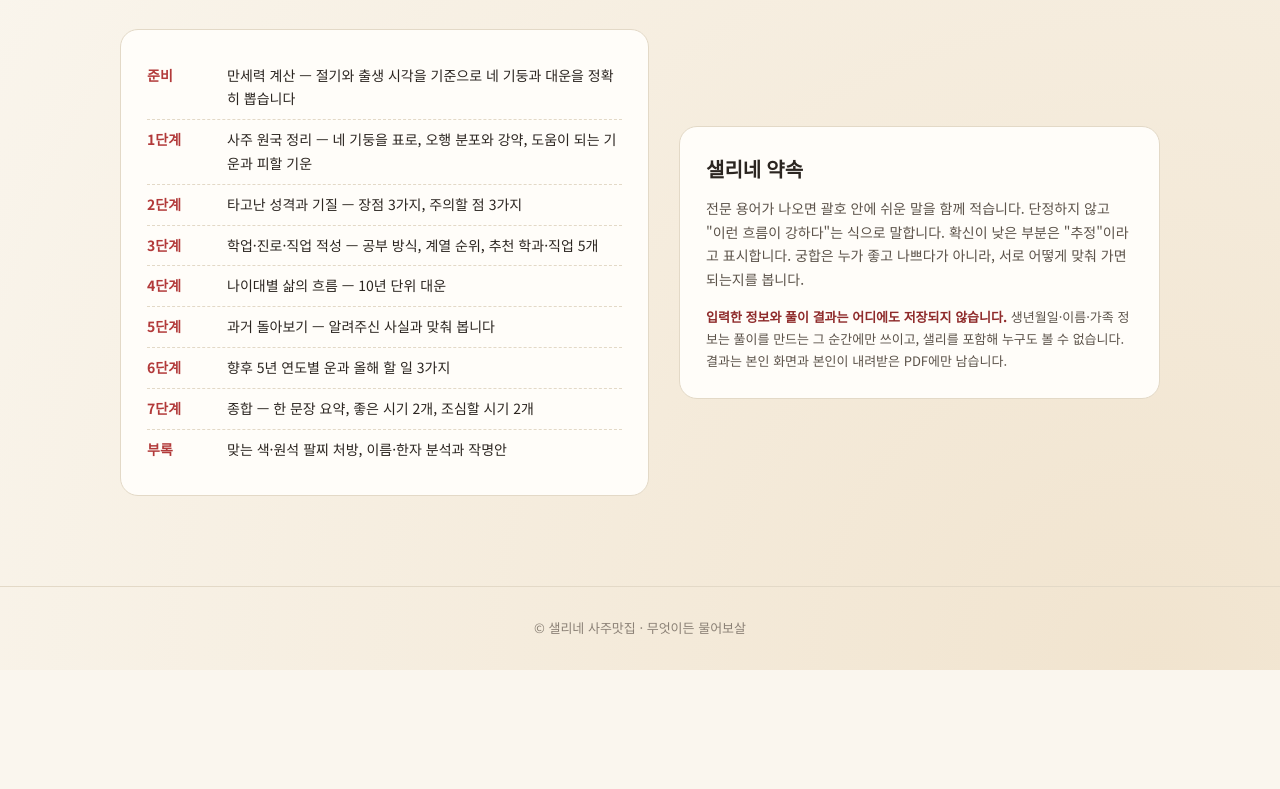
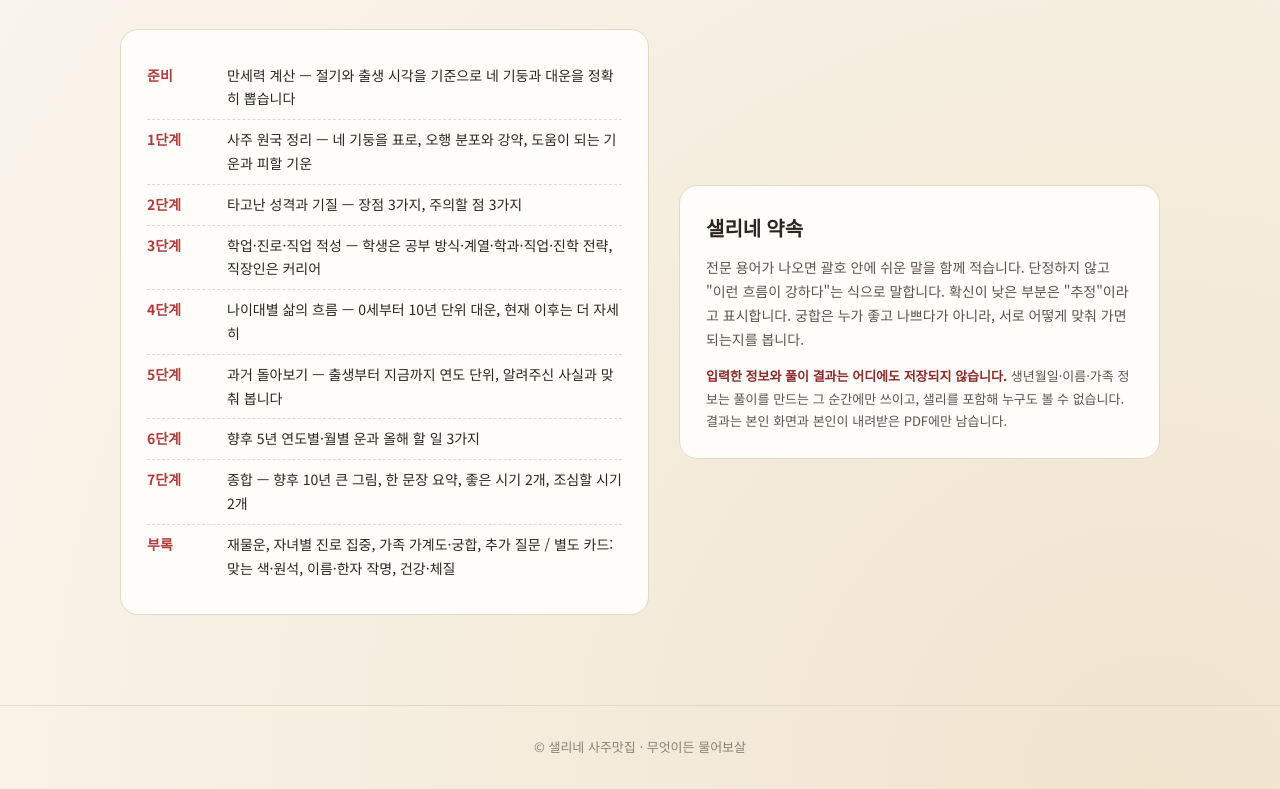
Before and after one commit to sallyyang7897/sally-saju, a plain HTML site: page index.html in a window 1280 px wide. Shown: the part 2707-3496 px from the top of the page. Before the commit the page ends 3377 px from the top, so only its background shows below. Drawn offline with Linux system fonts and the light colour scheme; a web font is replaced by a local one.

Commit message:
풀이 방식 설명 갱신 (7단계 + 부록)
Co-Authored-By: Claude Fable 5.1 <noreply@anthropic.com>
Claude-Session: https://claude.ai/code/session_0147SaHjwAgk7CkEbfs93DSQ

```diff
--- a/index.html
+++ b/index.html
@@ -213,12 +213,12 @@
         <li><b>준비</b>만세력 계산 — 절기와 출생 시각을 기준으로 네 기둥과 대운을 정확히 뽑습니다</li>
         <li><b>1단계</b>사주 원국 정리 — 네 기둥을 표로, 오행 분포와 강약, 도움이 되는 기운과 피할 기운</li>
         <li><b>2단계</b>타고난 성격과 기질 — 장점 3가지, 주의할 점 3가지</li>
-        <li><b>3단계</b>학업·진로·직업 적성 — 공부 방식, 계열 순위, 추천 학과·직업 5개</li>
-        <li><b>4단계</b>나이대별 삶의 흐름 — 10년 단위 대운</li>
-        <li><b>5단계</b>과거 돌아보기 — 알려주신 사실과 맞춰 봅니다</li>
-        <li><b>6단계</b>향후 5년 연도별 운과 올해 할 일 3가지</li>
-        <li><b>7단계</b>종합 — 한 문장 요약, 좋은 시기 2개, 조심할 시기 2개</li>
-        <li><b>부록</b>맞는 색·원석 팔찌 처방, 이름·한자 분석과 작명안</li>
+        <li><b>3단계</b>학업·진로·직업 적성 — 학생은 공부 방식·계열·학과·직업·진학 전략, 직장인은 커리어</li>
+        <li><b>4단계</b>나이대별 삶의 흐름 — 0세부터 10년 단위 대운, 현재 이후는 더 자세히</li>
+        <li><b>5단계</b>과거 돌아보기 — 출생부터 지금까지 연도 단위, 알려주신 사실과 맞춰 봅니다</li>
+        <li><b>6단계</b>향후 5년 연도별·월별 운과 올해 할 일 3가지</li>
+        <li><b>7단계</b>종합 — 향후 10년 큰 그림, 한 문장 요약, 좋은 시기 2개, 조심할 시기 2개</li>
+        <li><b>부록</b>재물운, 자녀별 진로 집중, 가족 가계도·궁합, 추가 질문 / 별도 카드: 맞는 색·원석, 이름·한자 작명, 건강·체질</li>
       </ul>
     </div>
     <div class="box">
```
